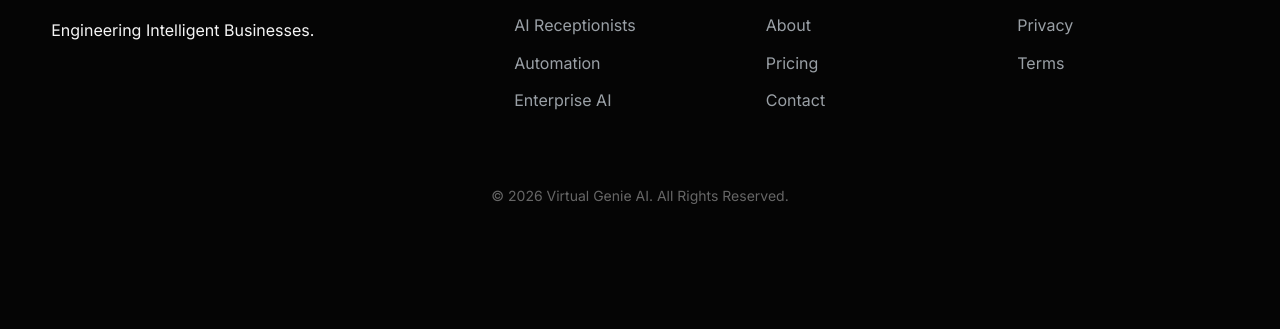
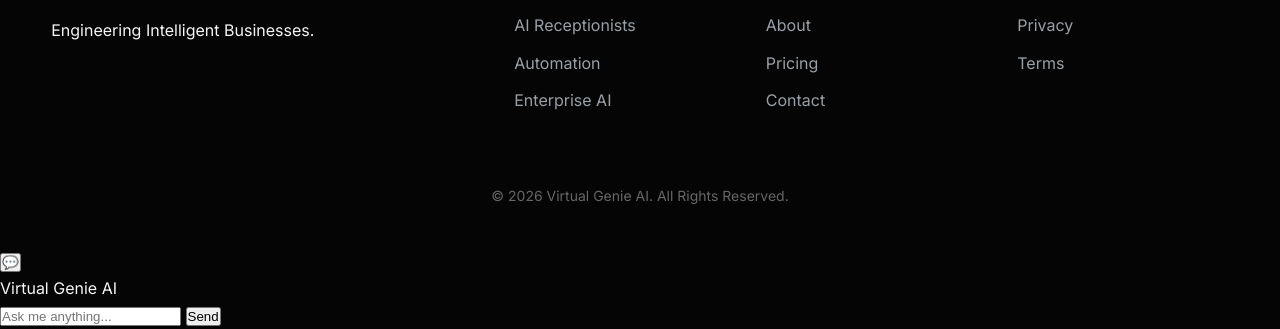
Before and after one commit to virtgenie-ctrl/virtualgenieai-website, a plain HTML site: page index.html in a window 1280 px wide. Shown: the part 6315-6644 px from the top of the page. Before the commit the page ends 6563 px from the top, so only its background shows below. Drawn offline with Linux system fonts and the light colour scheme.

Commit message:
Update index.html
Add chatbot HTML container

```diff
--- a/index.html
+++ b/index.html
@@ -456,7 +456,27 @@
 © 2026 Virtual Genie AI. All Rights Reserved.
 </div>
 
-</footer>
+</footer><!-- AI Chatbot -->
+<div id="chatbot">
+    <button id="chat-toggle">💬</button>
+
+    <div id="chat-window">
+        <div id="chat-header">
+            Virtual Genie AI
+        </div>
+
+        <div id="chat-messages"></div>
+
+        <div id="chat-input-area">
+            <input
+                type="text"
+                id="chat-input"
+                placeholder="Ask me anything..."
+            >
+            <button id="send-btn">Send</button>
+        </div>
+    </div>
+</div>
 <script src="script.js"></script>
 
 </body>
```
